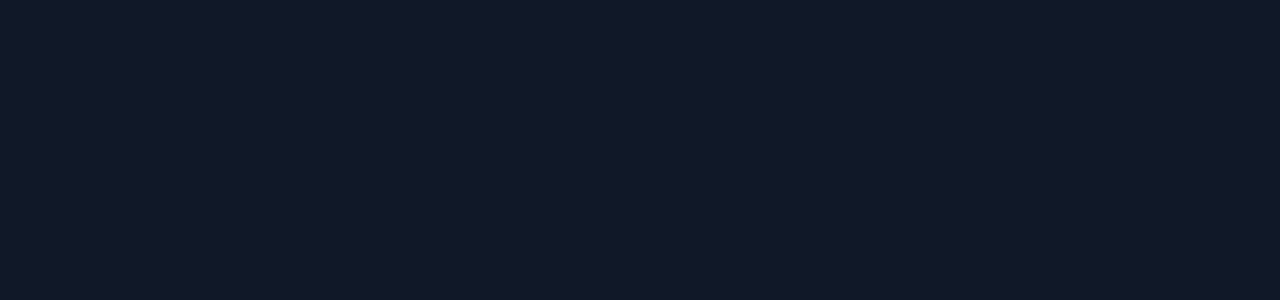
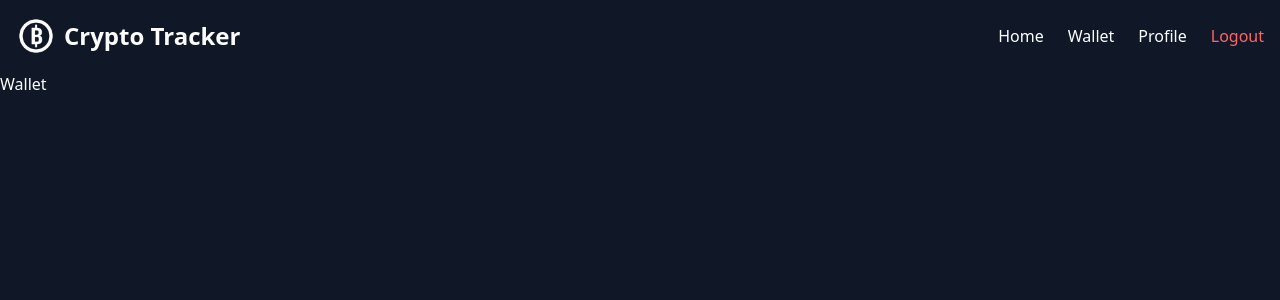
Before and after one commit to viniciusmarson/crypto-tracker, a Vue app: page /wallet in a window 1280 px wide. Before the commit this address had no page. Shown: the top 300 px of the page. Built offline with nearby package versions, Linux system fonts and the light colour scheme; sample sign-in values are in the browser's storage; a web font is replaced by a local one.

Commit message:
add wallet page

```diff
--- a/src/components/Header.vue
+++ b/src/components/Header.vue
@@ -73,6 +73,15 @@ export default {
           </li>
           <li>
             <RouterLink
+              to="/wallet"
+              class="block px-4 py-2 md:px-0 hover:bg-blue-700 md:hover:bg-transparent"
+              @click="closeMenu"
+            >
+              Wallet
+            </RouterLink>
+          </li>
+          <li>
+            <RouterLink
               to="/profile"
               class="block px-4 py-2 md:px-0 hover:bg-blue-700 md:hover:bg-transparent"
               @click="closeMenu"
@@ -83,7 +92,7 @@ export default {
           <li>
             <a
               href="#"
-              class="block px-4 py-2 md:px-0 hover:bg-blue-700 md:hover:bg-transparent"
+              class="block px-4 py-2 md:px-0 text-red-400 hover:bg-blue-700 md:hover:bg-transparent"
               @click="logout"
             >
               Logout
--- a/src/router/index.ts
+++ b/src/router/index.ts
@@ -4,6 +4,7 @@ import DefaultLayout from '@/layouts/DefaultLayout.vue'
 import LoginView from '@/views/LoginView.vue'
 import RegisterView from '@/views/RegisterView.vue'
 import HomeView from '@/views/authenticated/HomeView.vue'
+import WalletView from '@/views/authenticated/WalletView.vue'
 import ProfileView from '@/views/authenticated/ProfileView.vue'
 
 import { createRouter, createWebHistory } from 'vue-router'
@@ -41,6 +42,10 @@ const router = createRouter({
           component: HomeView,
         },
         {
+          path: '/wallet',
+          component: WalletView,
+        },
+        {
           path: '/profile',
           component: ProfileView,
         },
--- a/src/services/crypto.ts
+++ b/src/services/crypto.ts
@@ -1,10 +1,11 @@
+import type { Coin } from '@/types/coin'
 import type { New } from '@/types/new'
 import axios from 'axios'
 
 class CryptoService {
   private readonly API_KEY = 'pub_7098760315abb2ba18da32d1cdc3e694d2a31'
 
-  async getCryptoData() {
+  async getCryptoData(): Promise<Coin[]> {
     const { data } = await axios.get(
       'https://api.coingecko.com/api/v3/coins/markets?vs_currency=usd&order=market_cap_desc&per_page=10&page=1&sparkline=false',
     )
--- a/src/views/RegisterView.vue
+++ b/src/views/RegisterView.vue
@@ -59,8 +59,8 @@ export default {
               id="email"
               autocomplete="email"
               v-model="formData.email"
-              required=""
               class="block w-full rounded-md bg-white px-3 py-1.5 text-base text-gray-900 outline-1 -outline-offset-1 outline-gray-300 placeholder:text-gray-400 focus:outline-2 focus:-outline-offset-2 focus:outline-yellow-600 sm:text-sm/6"
+              required
             />
           </div>
         </div>
@@ -76,8 +76,8 @@ export default {
               id="password"
               autocomplete="current-password"
               v-model="formData.password"
-              required=""
               class="block w-full rounded-md bg-white px-3 py-1.5 text-base text-gray-900 outline-1 -outline-offset-1 outline-gray-300 placeholder:text-gray-400 focus:outline-2 focus:-outline-offset-2 focus:outline-yellow-600 sm:text-sm/6"
+              required
             />
           </div>
         </div>
@@ -95,8 +95,8 @@ export default {
               id="confirmPassword"
               autocomplete="Confirm your password"
               v-model="formData.confirmPassword"
-              required=""
               class="block w-full rounded-md bg-white px-3 py-1.5 text-base text-gray-900 outline-1 -outline-offset-1 outline-gray-300 placeholder:text-gray-400 focus:outline-2 focus:-outline-offset-2 focus:outline-yellow-600 sm:text-sm/6"
+              required
             />
           </div>
         </div>
--- a/src/views/authenticated/HomeView.vue
+++ b/src/views/authenticated/HomeView.vue
@@ -7,6 +7,7 @@ import { useCryptoStore } from '@/stores/crypto'
 import CryptoGPT from '@/components/CryptoGPT.vue'
 import CryptoNews from '@/components/CryptoNews.vue'
 import CryptoChart from '@/components/CryptoChart.vue'
+import { useRoute } from 'vue-router'
 
 export default {
   setup() {
@@ -41,9 +42,20 @@ export default {
       }
     }
 
+    const route = useRoute()
+
     onMounted(() => {
       fetchCryptoPricesToday()
       setInterval(fetchCryptoPricesToday, 3600000) // Fetch every 1 minute
+    })
+
+    watch(coins, () => {
+      if (route.query.coin) {
+        const coin = coins.value.find((coin) => coin.id === route.query.coin)
+        if (coin) {
+          selectedCoin.value = coin
+        }
+      }
     })
 
     const selectCoin = (coin: Coin) => {
--- a/src/views/authenticated/ProfileView.vue
+++ b/src/views/authenticated/ProfileView.vue
@@ -5,7 +5,6 @@ import ProfileComponent from '@/components/Profile.vue'
 export default {
   setup() {
     const userInfo = authService.getUserInfo()
-    console.log(userInfo)
     return {
       userInfo,
     }
--- /dev/null
+++ b/src/views/authenticated/WalletView.vue
@@ -0,0 +1,11 @@
+<script lang="ts">
+export default {
+  name: 'WalletView',
+}
+</script>
+
+<template>
+  <div>
+    <h1>Wallet</h1>
+  </div>
+</template>
```
